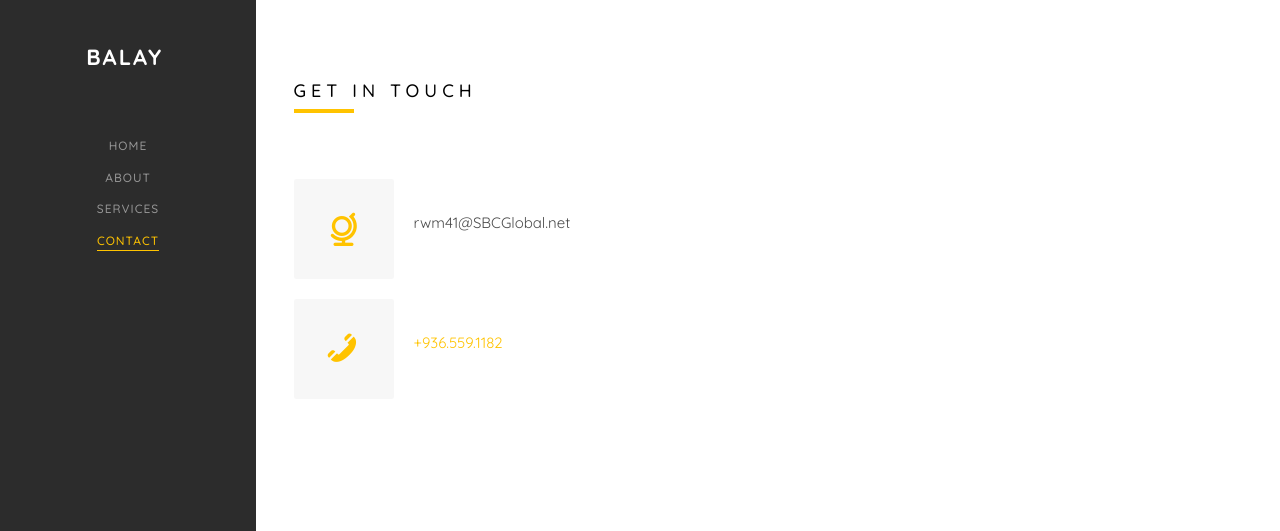
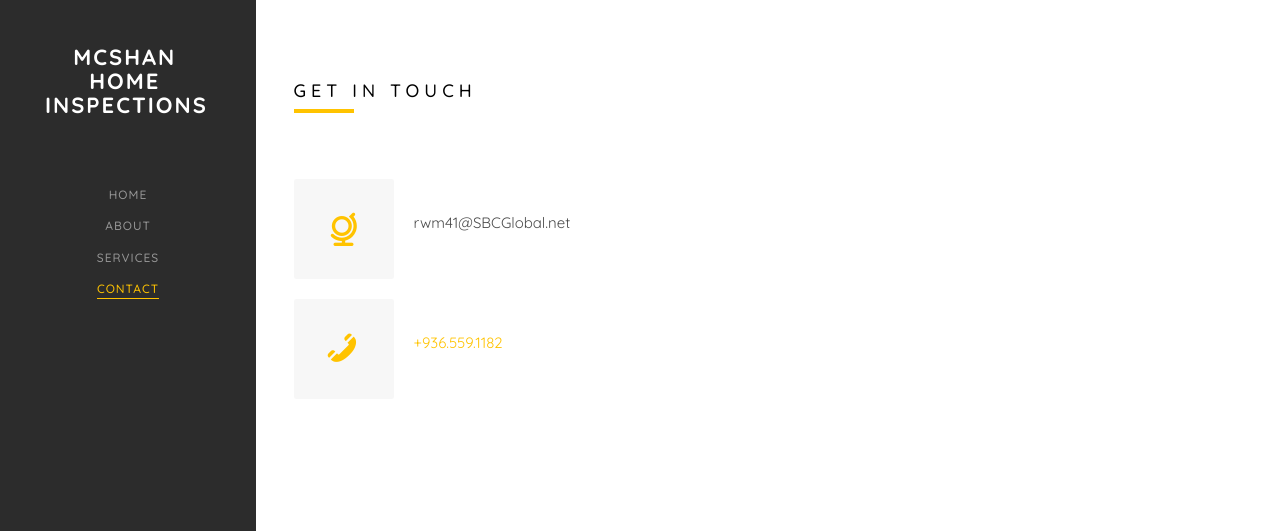
Before and after one commit to lahughesmusic/MHI, a plain HTML site: page contact.html in a window 1280 px wide. Shown: the top 531 px of the page. Drawn offline with Linux system fonts and the light colour scheme; some packages are replaced by stand-ins of ours; no server answers; files whose address does not match are found by name.

Commit message:
add files

```diff
--- a/contact.html
+++ b/contact.html
@@ -3,7 +3,7 @@
 	<head>
 	<meta charset="utf-8">
 	<meta http-equiv="X-UA-Compatible" content="IE=edge">
-	<title>Mcshan Inspections</title>
+	<title>Mcshan Home Inspections</title>
 	<meta name="viewport" content="width=device-width, initial-scale=1">
 	<meta name="description" content="" />
 	<meta name="keywords" content="" />
@@ -53,7 +53,7 @@
 	<div id="colorlib-page">
 		<a href="#" class="js-colorlib-nav-toggle colorlib-nav-toggle"><i></i></a>
 		<aside id="colorlib-aside" role="complementary" class="border js-fullheight">
-			<h1 id="colorlib-logo"><a href="index.html">Balay</a></h1>
+			<h1 id="colorlib-logo"><a href="index.html">Mcshan Home Inspections</a></h1>
 			<nav id="colorlib-main-menu" role="navigation">
 				<ul>
 					<li><a href="index.html">Home</a></li>
```
Also changed, not shown: index.html (+2 -2 lines), services.html (+2 -2 lines), work.html (+1 -1 lines).
